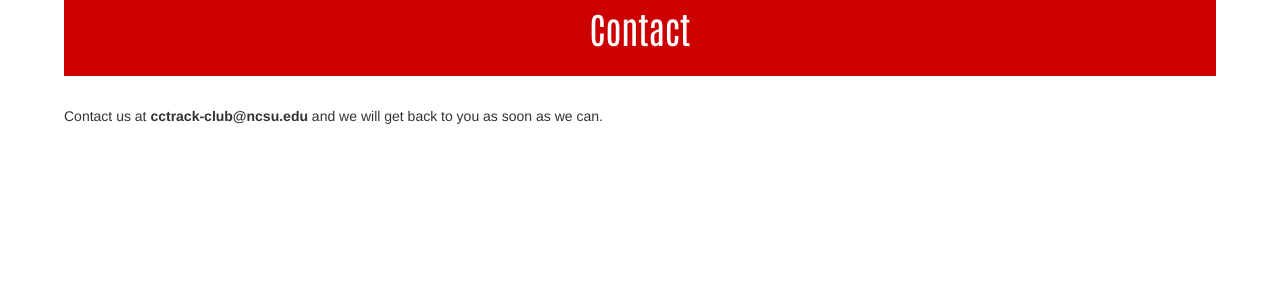
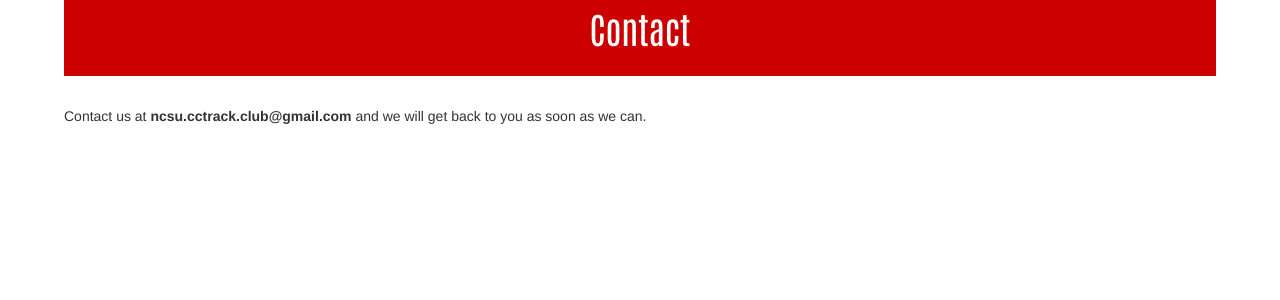
Before and after one commit to ncsuclubrunning/runwiththepack5k.com, a Jekyll site: the page built from site/contact/index.html, in a window 1280 px wide. Shown: the part 228-528 px from the top of the page. Built offline with Jekyll 4.4.1, drawn with Linux system fonts in a browser that asks for light colours.

Commit message:
Update contact email

```diff
--- a/site/_config.yml
+++ b/site/_config.yml
@@ -8,6 +8,10 @@ permalink:           pretty
 title:       Run With The Pack 5K
 baseurl:     ''
 markdown:    kramdown
+email:       ncsu.cctrack.club@gmail.com
+
+
+
 page_data:
 
   - title: "Home"
--- a/site/contact/index.html
+++ b/site/contact/index.html
@@ -3,4 +3,4 @@ layout: page
 title: Contact
 ---
 
-<p>Contact us at <strong>cctrack-club@ncsu.edu</strong> and we will get back to you as soon as we can.</p>
+<p>Contact us at <strong>{{ site.email }}</strong> and we will get back to you as soon as we can.</p>
```
